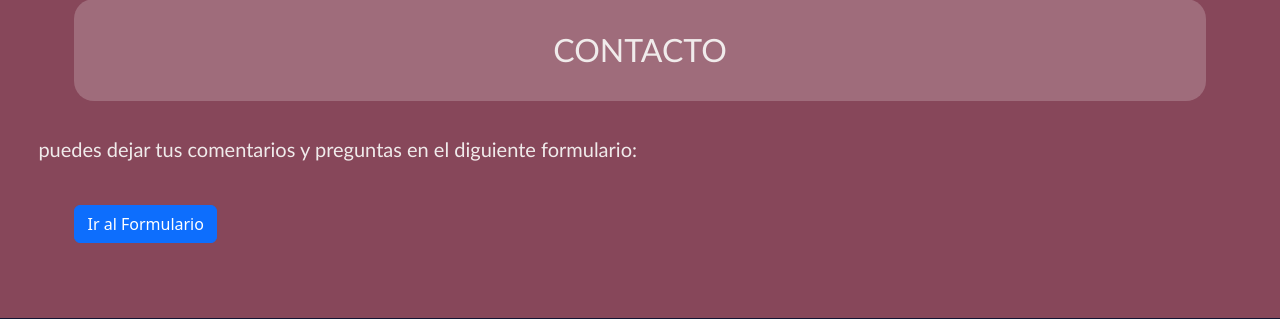
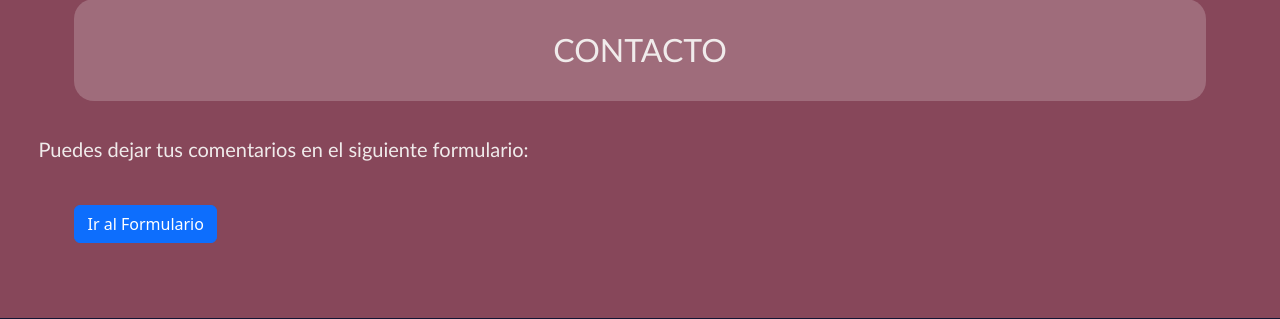
Before and after one commit to RAF28gitH/RINOS-EN-MOVIMIENTO, a PHP site: page /contacto-compromiso.php in a window 1280 px wide. Shown: the part 843-1162 px from the top of the page. Run offline with PHP 8.4, Linux system fonts and the light colour scheme.

Commit message:
Correct text casing in contact form message

```diff
--- a/sitio/frontend/contacto-compromiso.php
+++ b/sitio/frontend/contacto-compromiso.php
@@ -69,7 +69,7 @@
                 <div class="recuadro-page d-flex justify-content-center">
                     <h2 class="text">CONTACTO</h2>
                 </div>
-                <h5 class="text"> puedes dejar tus comentarios y preguntas en el diguiente formulario:</h5>
+                <h5 class="text"> Puedes dejar tus comentarios en el siguiente formulario:</h5>
                 <div id="botoncito">
                     <a href="https://docs.google.com/forms/d/e/1FAIpQLSe1X3xzLaKtILIxvTgG8RV7WasRslwfLgHcse9ckObXPrxI4Q/viewform?usp=dialog"
                         class="btn btn-primary"
```
